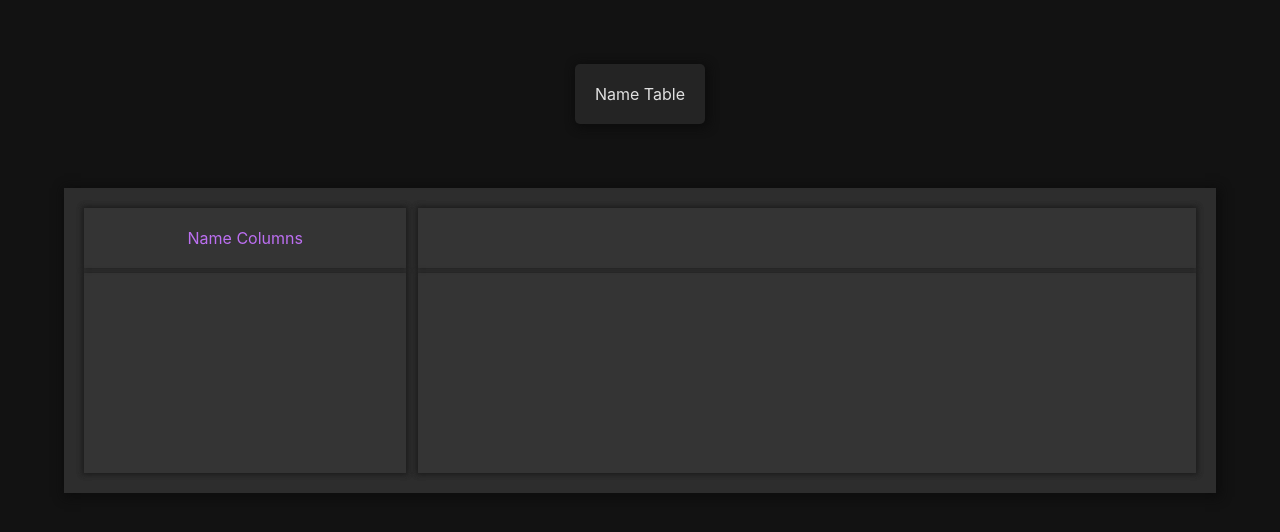
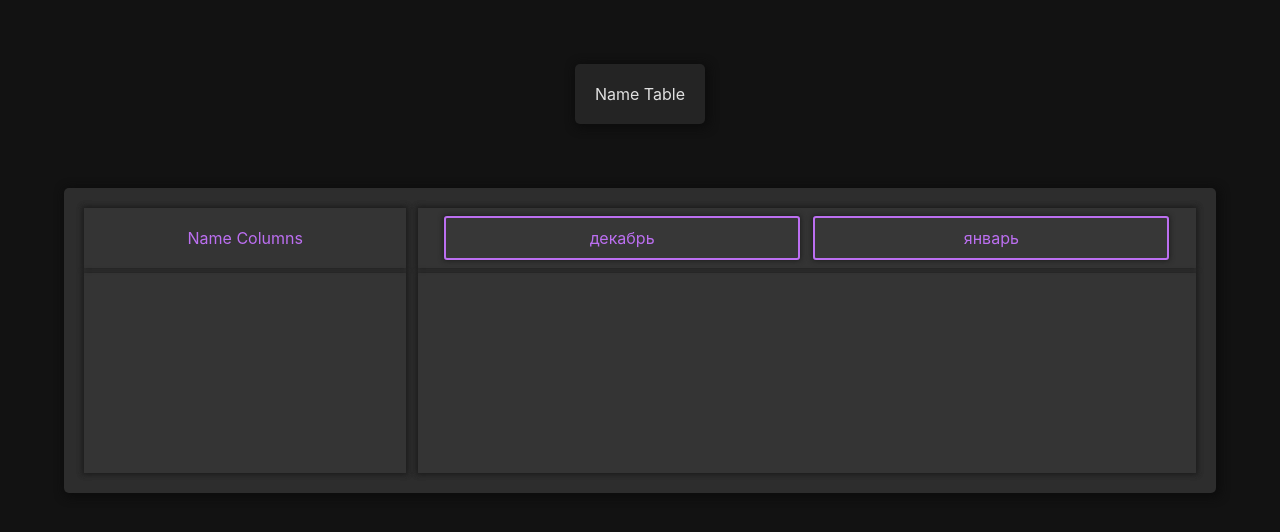
Before and after one commit to MrBukas/HotelProject, a React (Create React App) app in the folder frontend/: page / in a window 1280 px wide. Shown: the top 532 px of the page. Built offline with nearby package versions, Linux system fonts and the light colour scheme.

Commit message:
Добавены месяца

```diff
--- a/frontend/src/MainPage/Table/RightInfo/RightHeader/MonthHeader/MonthHeader.js
+++ b/frontend/src/MainPage/Table/RightInfo/RightHeader/MonthHeader/MonthHeader.js
@@ -2,8 +2,8 @@ import React from "react";
 
 export const MonthHeader = (props) => {
     return(
-        <div>
-
+        <div className={"month"}>
+            {props.month}
         </div>
     );
 };
--- a/frontend/src/MainPage/Table/RightInfo/RightHeader/RightHeader.js
+++ b/frontend/src/MainPage/Table/RightInfo/RightHeader/RightHeader.js
@@ -1,10 +1,29 @@
 import React from "react";
 import {MonthHeader} from "./MonthHeader/MonthHeader";
 
+function getIndex(maxNum, index) {
+    if (index >= maxNum ) return 0
+    if (index < 0) return maxNum - 1
+    return index
+}
+
+function setMonthsFromCurrent(monthLength) {
+    let months = [];
+    let i = 0;
+    let currentMonth = new Date().getMonth();
+    while (i<monthLength){
+        months[i] = getIndex(12, currentMonth);
+        currentMonth = getIndex(12, currentMonth) + 1;
+        i++;
+    }
+    return months;
+}
+
 export const RightHeader = (props) => {
+   let months = setMonthsFromCurrent(2);
     return(
-        <div>
-            <MonthHeader/>
-        </div>
+        <>
+           {months.map((month, i)=><MonthHeader key={i} month={new Date(new Date().setMonth(month)).toLocaleString('ru', { month: 'long' })}/>)}
+        </>
     );
 };
--- a/frontend/src/MainPage/Table/RightInfo/RightInfo.js
+++ b/frontend/src/MainPage/Table/RightInfo/RightInfo.js
@@ -1,13 +1,12 @@
 import React from "react";
-
 import {RightHeader} from "./RightHeader/RightHeader";
 import {RightContainer} from "./RightContainer/RightContainer";
 
 export const RightInfo = (props) => {
     return(
            <div>
-            <div className={"rightHeader"}>
-                <RightHeader text={"Name Columns"}/>
+            <div className="rightHeader">
+                <RightHeader/>
             </div>
             <div className={"rightContainer"}>
                 <RightContainer/>
--- a/frontend/src/index.css
+++ b/frontend/src/index.css
@@ -36,7 +36,7 @@ code {
     width: 90%;
     min-height: 200px;
     box-shadow: 2px 2px 10px 2px #0C0C0C;
-
+    border-radius: 5px;
 }
 
 .tableContainer {
@@ -78,18 +78,34 @@ code {
     box-shadow: 0 0 5px 1px #1F1F1F;
     min-height: 200px;
 }
-.rightHeader{
+
+.rightHeader {
     height: 20px;
     color: #BC6FF1;
     padding: 20px;
     display: flex;
+    flex-direction: row;
     align-items: center;
-    justify-content: center;
+    justify-content: space-around;
     box-shadow: 0 0 5px 1px #1F1F1F;
 }
 
-.rightContainer{
+.rightContainer {
     margin-top: 5px;
     box-shadow: 0 0 5px 1px #1F1F1F;
     min-height: 200px;
 }
+
+
+.month {
+    display: flex;
+    justify-content: center;
+    align-items: center;
+    width: 45%;
+    background-color: #373737;
+    border: 2px solid #BC6FF1;
+    box-shadow: 0 0 5px 1px #1F1F1F;
+    border-radius: 3px;
+    padding: 10px;
+
+}
```
